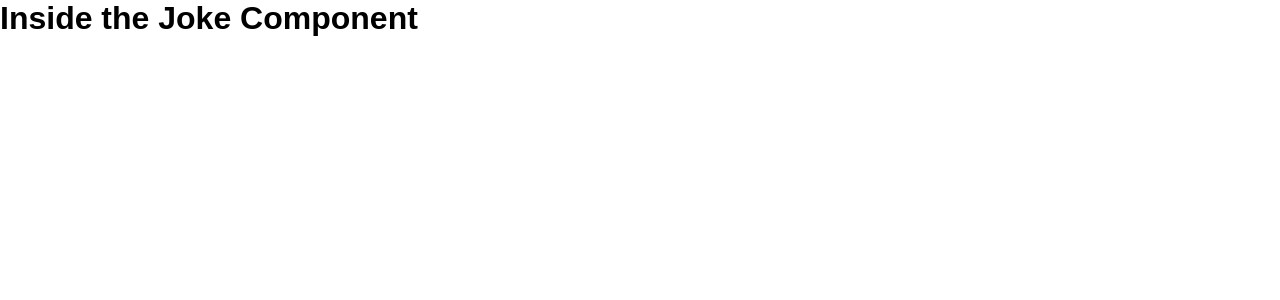
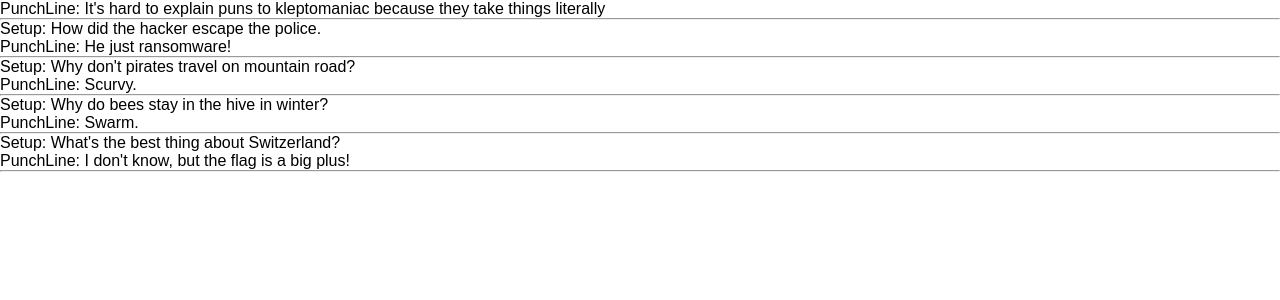
Before and after one commit to joshua-akuna/scrimba-react-tutorials, a React (Vite) app: page /jokes in a window 1280 px wide. Shown: the top 300 px of the page. Built offline with nearby package versions, Linux system fonts and the light colour scheme.

Commit message:
Jokes page and Joke component updated

```diff
--- a/components/Joke.jsx
+++ b/components/Joke.jsx
@@ -1,3 +1,9 @@
-export default function Joke() {
-  return <h1>Inside the Joke Component</h1>;
+export default function Joke(props) {
+  return (
+    <>
+      {props.setup && <p className='setup'>Setup: {props.setup}</p>}
+      <p className='punchline'>PunchLine: {props.punchline}</p>
+      <hr />
+    </>
+  );
 }
--- a/pages/Jokes.jsx
+++ b/pages/Jokes.jsx
@@ -1,5 +1,25 @@
 import Joke from '../components/Joke';
 
 export default function Jokes() {
-  return <Joke />;
+  return (
+    <main>
+      <Joke punchline="It's hard to explain puns to kleptomaniac because they take things literally" />
+      <Joke
+        setup='How did the hacker escape the police.'
+        punchline='He just ransomware!'
+      />
+      <Joke
+        setup="Why don't pirates travel on mountain road?"
+        punchline='Scurvy.'
+      />
+      <Joke
+        setup='Why do bees stay in the hive in winter?'
+        punchline='Swarm.'
+      />
+      <Joke
+        setup="What's the best thing about Switzerland?"
+        punchline="I don't know, but the flag is a big plus!"
+      />
+    </main>
+  );
 }
```
